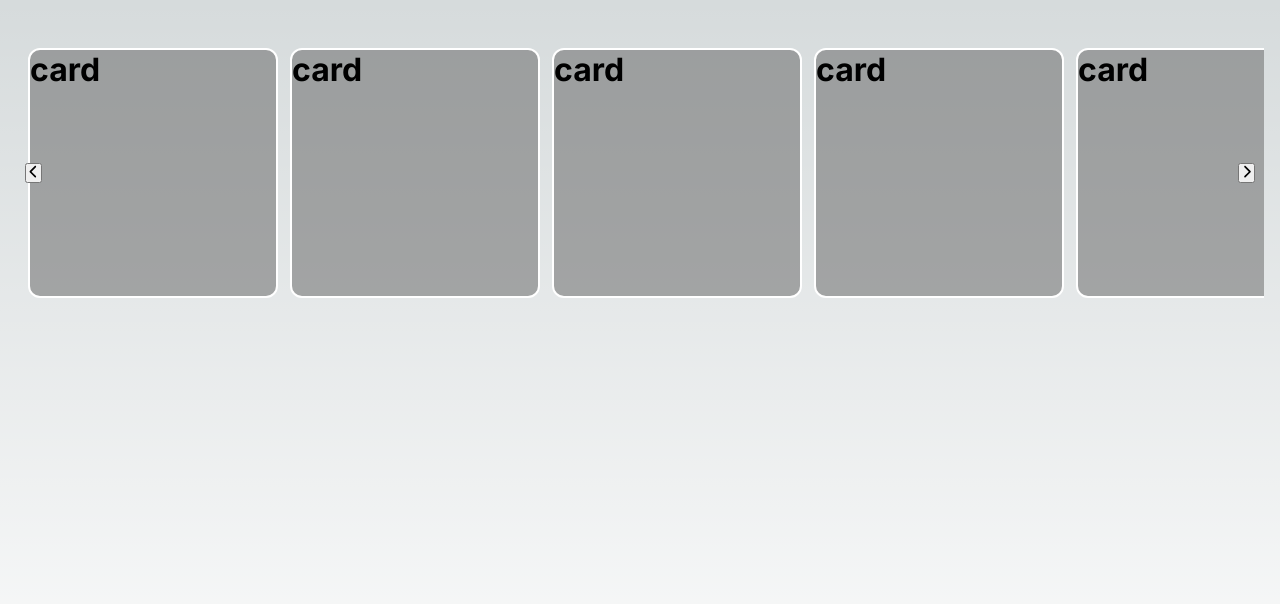
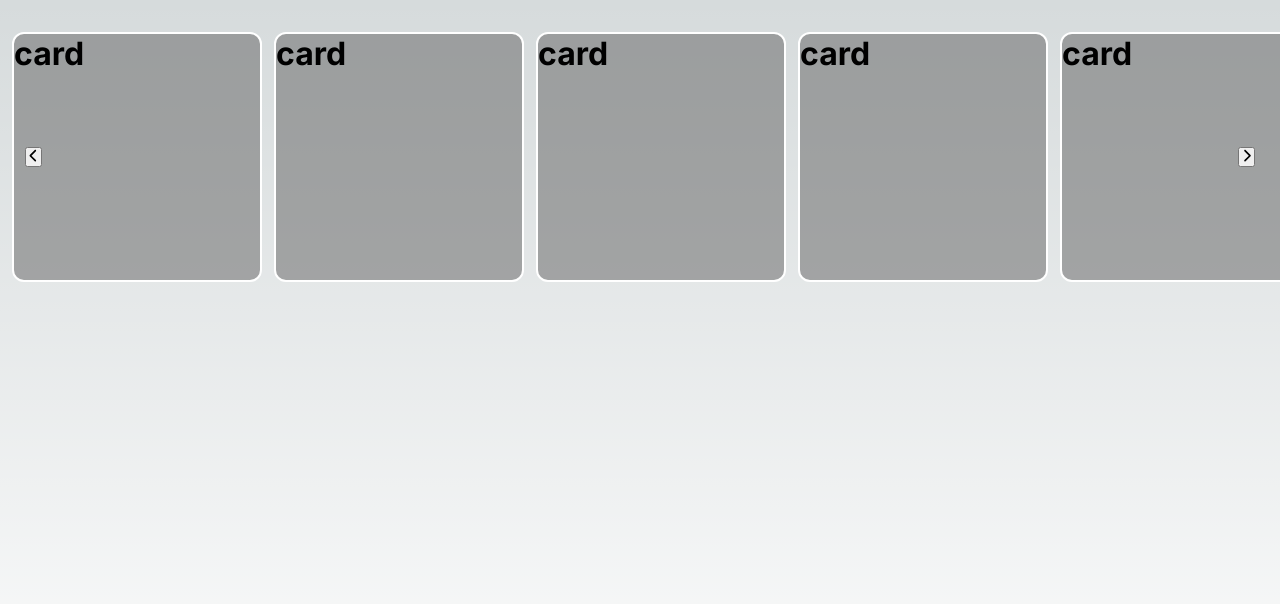
Before and after one commit to fabio2100/resume-2, a Next.js app: page / in a window 1280 px wide. Shown: the top 604 px of the page. Built offline with nearby package versions, Linux system fonts and the light colour scheme.

Commit message:
fix fin carrete

```diff
--- a/src/app/globals.css
+++ b/src/app/globals.css
@@ -81,7 +81,7 @@
 
 html,
 body {
-  max-width: 100vw;
+  width: 100%;
   overflow-x: hidden;
 }
 
--- a/src/app/page.module.css
+++ b/src/app/page.module.css
@@ -1,8 +1,6 @@
 .main {
   display: flex;
   flex-direction: column;
-
   align-items: center;
-  padding: 1rem;
   min-height: 100vh;
 }
```
